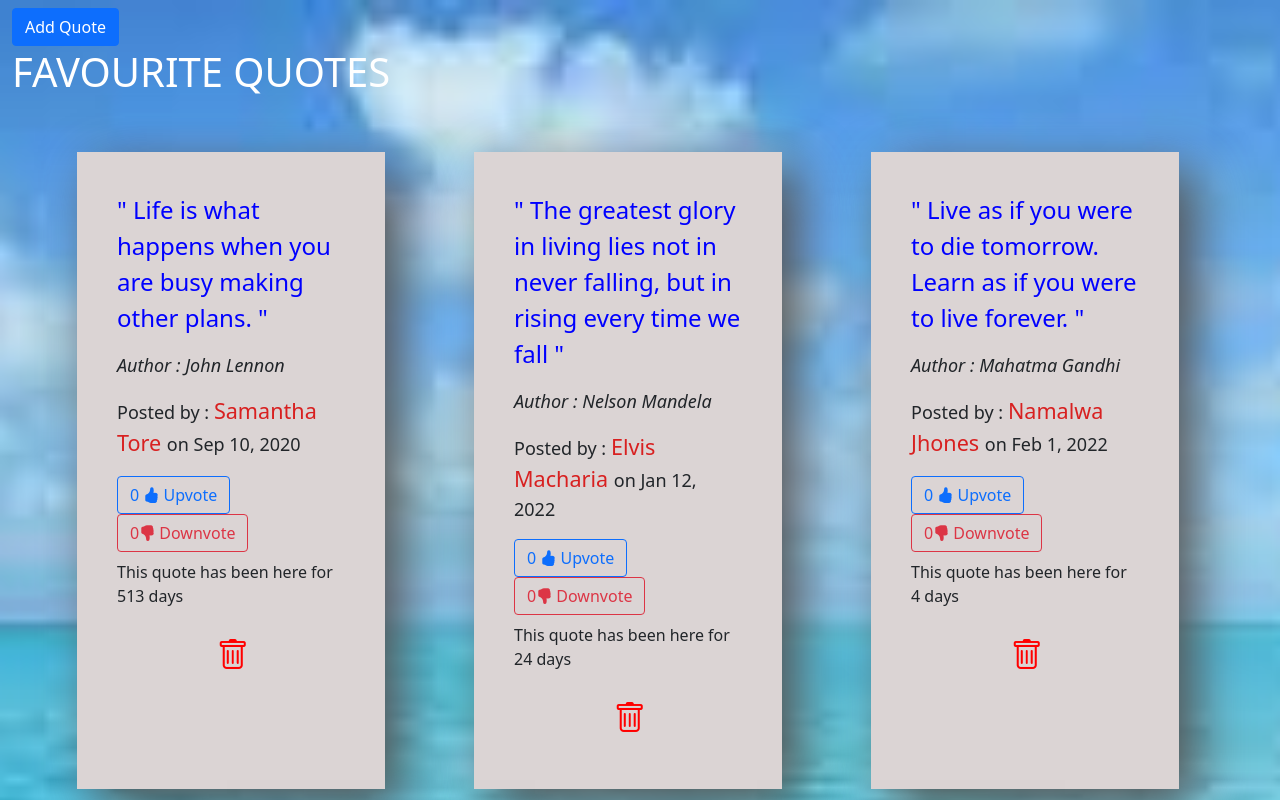
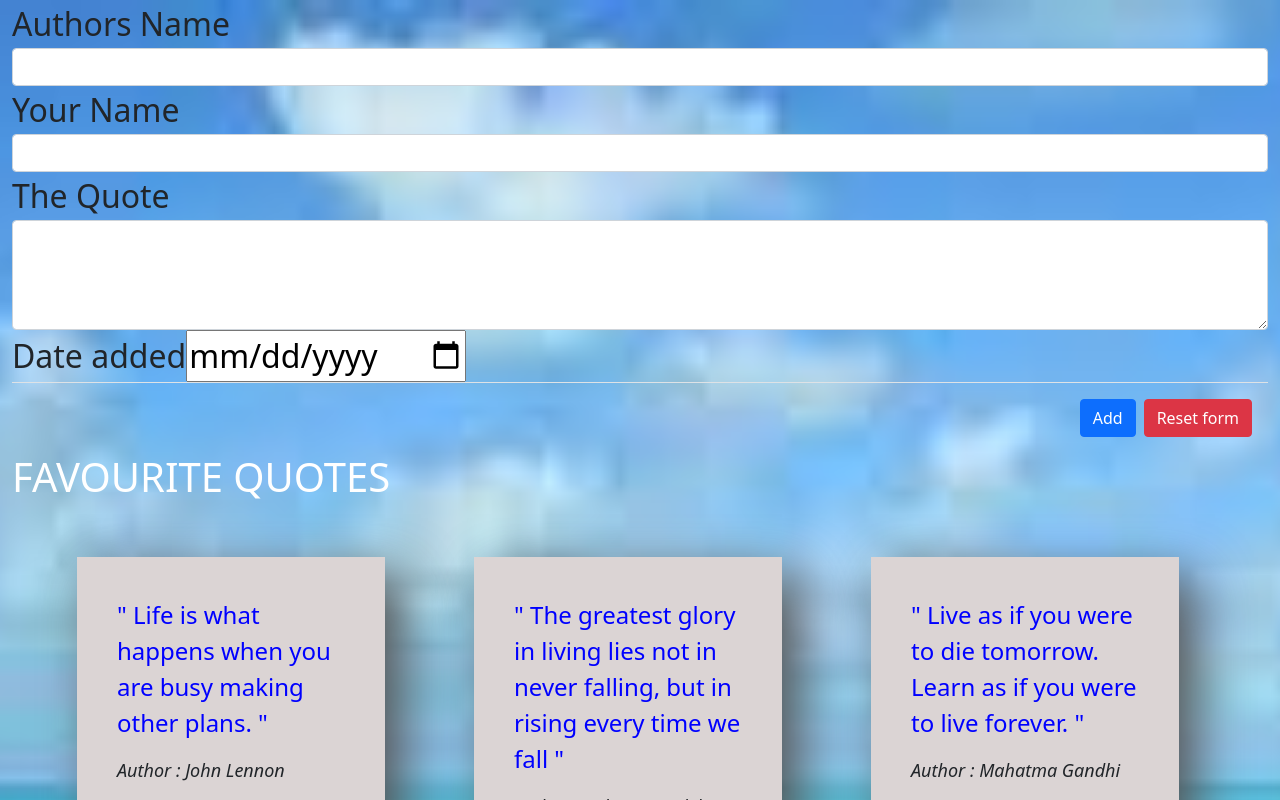
Before and after one commit to Memory-Wabwile/Quotes-App, an Angular app: page / in a window 1280 px wide. Shown: the top 800 px of the page. Built offline with nearby package versions, Linux system fonts and the light colour scheme.

Commit message:
add reset form button

```diff
--- a/src/app/highlight.directive.ts
+++ b/src/app/highlight.directive.ts
@@ -1,10 +1,26 @@
-import { Directive } from '@angular/core';
+import { Directive ,ElementRef,HostListener,Input} from '@angular/core';
 
 @Directive({
   selector: '[appHighlight]'
 })
 export class HighlightDirective {
 
-  constructor() { }
+  constructor(private elem:ElementRef) {
+    this.elem.nativeElement.style.backgroundColor='highlight';
+   }
 
+   @Input() defaultColor = '';
+
+   @Input() appHighlight = '';
+
+   @HostListener("") upVote() {
+    this.highlight(this.appHighlight || this.defaultColor || 'grey');
+  }
+
+  @HostListener("") downVote() {
+    this.highlight('');
+  }
+  private highlight(color: string) {
+    this.elem.nativeElement.style.backgroundColor = color;
+  }
 }
--- a/src/app/quotes-form/quotes-form.component.html
+++ b/src/app/quotes-form/quotes-form.component.html
@@ -1,9 +1,8 @@
-<!-- Button trigger modal -->
-<button type="button" class="btn btn-primary" data-toggle="modal" data-target="#exampleModal">
+<!--
+<button type="button" class="btn btn-primary" data-toggle="modal" data-target="#exampleModal" (click)="(openModal)">
   Add Quote
 </button>
 
-<!-- Modal -->
 <div class="modal fade" id="exampleModal" tabindex="-1" aria-labelledby="exampleModalLabel" aria-hidden="true">
   <div class="modal-dialog">
     <div class="modal-content">
@@ -12,6 +11,14 @@
         <button type="button" class="btn-close" data-dismiss="modal" aria-label="Close"></button>
       </div>
       <div class="modal-body">
+
+
+      </div>
+    </div>
+
+  </div>
+</div> -->
+
 
 <form (ngSubmit)='submitQuote()' #quoteForm='ngForm'>
   <div class="form-group">
@@ -59,12 +66,8 @@
 
 
   <div class="modal-footer">
-            <button type="button" class="btn btn-secondary" data-bs-dismiss="modal">Cancel</button>
-            <button type="button" class="btn btn-primary">Add</button>
+    <button type="submit" class="btn btn-primary">Add</button>
+    <button type="reset" class="btn btn-danger" data-bs-dismiss="modal">Reset form</button>
+
   </div>
 </form>
-      </div>
-    </div>
-
-  </div>
-</div>
--- a/src/app/quotes-form/quotes-form.component.ts
+++ b/src/app/quotes-form/quotes-form.component.ts
@@ -18,7 +18,9 @@ export class QuotesFormComponent implements OnInit {
     this.addQuote.emit(this.newQuote);
     // form.resetForm();
   }
+  openModal(){
 
+  }
 
   constructor() {}
 
```
Lines whose indentation alone changed are shown as unchanged.
